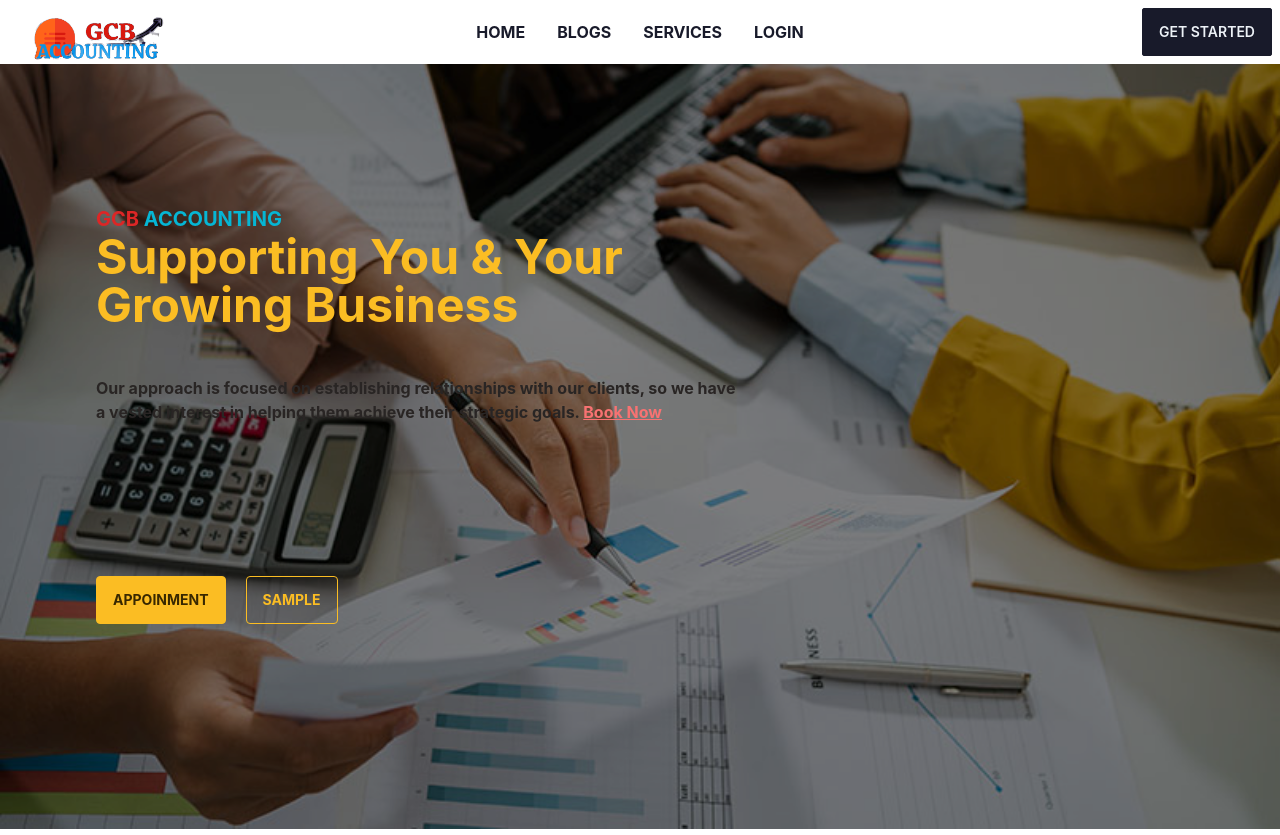
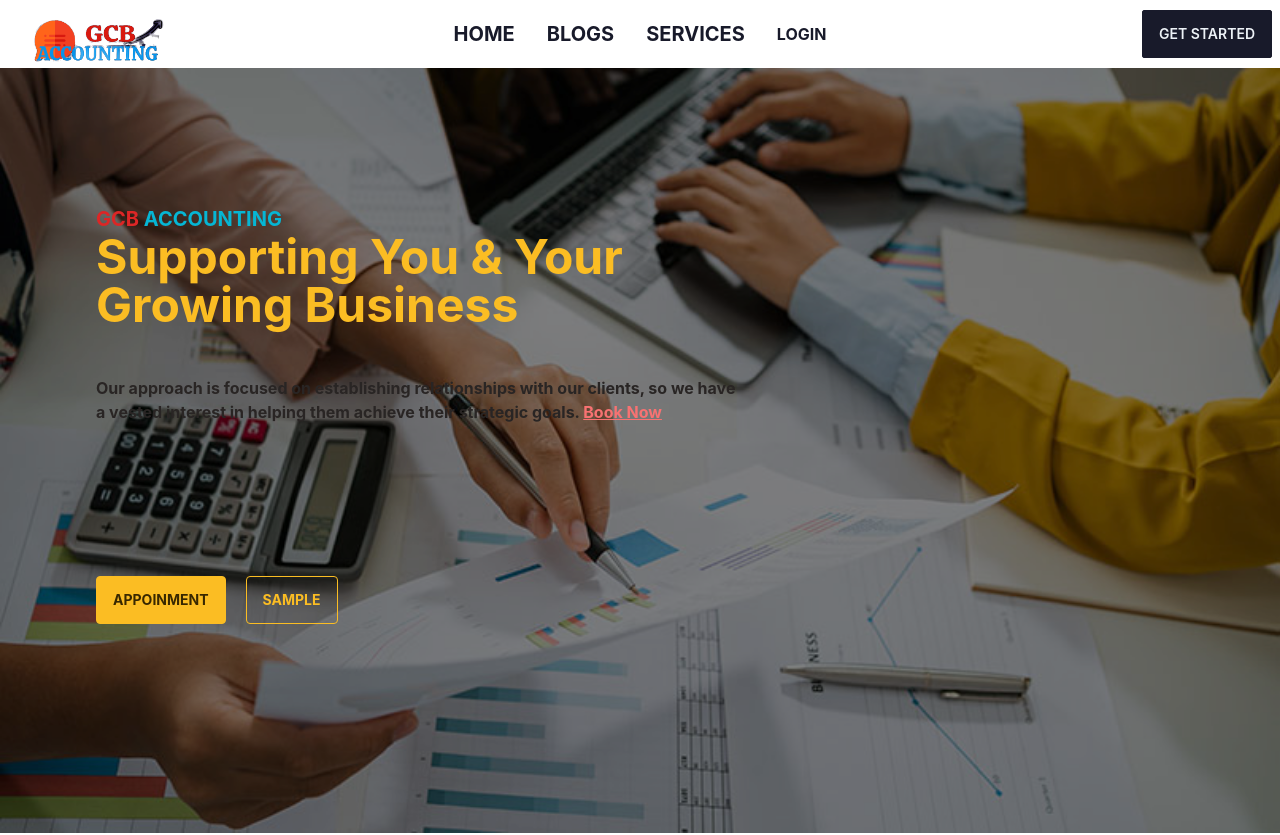
Before and after one commit to gobindacb/gcb-accounting-client, a React (Create React App) app: page / in a window 1280 px wide. Shown: the top 835 px of the page. Built offline with nearby package versions, Linux system fonts and the light colour scheme; no server answers.

Commit message:
font add

```diff
--- a/src/Pages/Shared/Header/Header.js
+++ b/src/Pages/Shared/Header/Header.js
@@ -13,16 +13,16 @@ const Header = () => {
     }
 
     const menuItems = <>
-        <li className='font-bold'><Link to='/'>HOME</Link></li>
-        <li className='font-bold'><Link to='/blogs'>BLOGS</Link></li>
-        <li className='font-bold'><Link to='/services'>SERVICES</Link></li>
+        <li className='font-bold text-xl'><Link to='/'>HOME</Link></li>
+        <li className='font-bold text-xl'><Link to='/blogs'>BLOGS</Link></li>
+        <li className='font-bold text-xl'><Link to='/services'>SERVICES</Link></li>
         {
             user?.email ?
                 <>
 
-                    <li className='font-bold'><Link to=''>ADD SERVICE</Link></li>
-                    <li className='font-bold'><Link to='/myreviews'>MY REVIEWS</Link></li>
-                    <li className='font-bold'><Link onClick={handleLogOut}>LOG OUT</Link></li>
+                    <li className='font-bold text-xl'><Link to=''>ADD SERVICE</Link></li>
+                    <li className='font-bold text-xl'><Link to='/myreviews'>MY REVIEWS</Link></li>
+                    <li className='font-bold text-xl'><Link onClick={handleLogOut}>LOG OUT</Link></li>
                     <li><p>{user?.email}</p></li>
 
 
```
